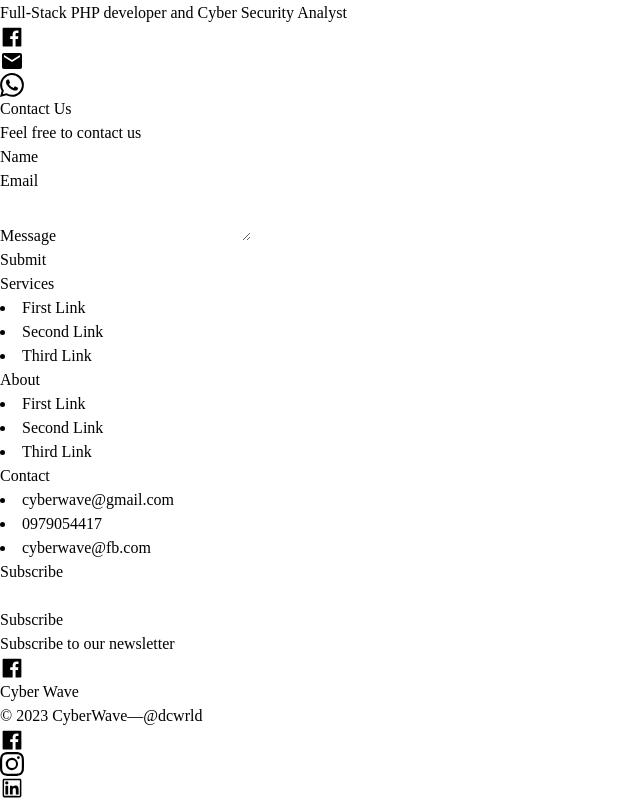
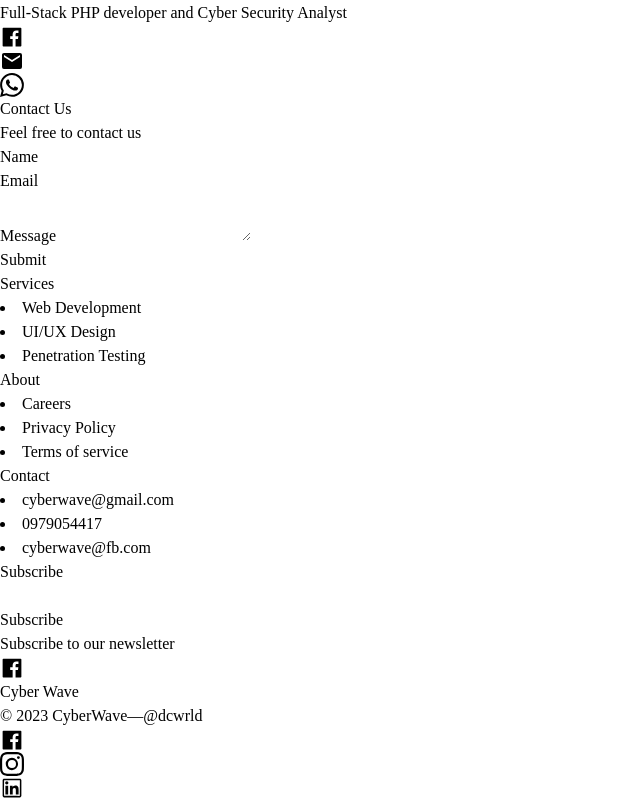
Before and after one commit to DC-21/Cyberverse, a React (Vite) app: page / in a window 1280 px wide. Shown: the part 4875-5675 px from the top of the page, without its empty margins (0-640 px from the left). Built offline with nearby package versions, Linux system fonts and the light colour scheme; no server answers.

Commit message:
first commit

```diff
--- a/src/components/Footer.jsx
+++ b/src/components/Footer.jsx
@@ -3,7 +3,7 @@ import React from "react";
 const Footer = () => {
   return (
     <div className="text-gray-600 body-font bg-[#381495]">
-      <div className="container px-5 py-24 mx-auto">
+      <div className="container px-5 py-20 mx-auto">
         <div className="flex flex-wrap md:text-left text-center order-first">
           <div className="lg:w-1/4 md:w-1/2 w-full px-4">
             <h2 className="text-l text-white tracking-widest mb-3">
@@ -11,13 +11,13 @@ const Footer = () => {
             </h2>
             <nav className="list-none mb-10">
               <li>
-                <a className="text-gray-300 hover:text-gray-200">First Link</a>
+                <a className="text-gray-300 hover:text-gray-200">Web Development</a>
               </li>
               <li>
-                <a className="text-gray-300 hover:text-gray-200">Second Link</a>
+                <a className="text-gray-300 hover:text-gray-200">UI/UX Design</a>
               </li>
               <li>
-                <a className="text-gray-300 hover:text-gray-200">Third Link</a>
+                <a className="text-gray-300 hover:text-gray-200">Penetration Testing</a>
               </li>
             </nav>
           </div>
@@ -27,13 +27,13 @@ const Footer = () => {
             </h2>
             <nav className="list-none mb-10">
               <li>
-                <a className="text-gray-300 hover:text-gray-200">First Link</a>
+                <a className="text-gray-300 hover:text-gray-200">Careers</a>
               </li>
               <li>
-                <a className="text-gray-300 hover:text-gray-200">Second Link</a>
+                <a className="text-gray-300 hover:text-gray-200">Privacy Policy</a>
               </li>
               <li>
-                <a className="text-gray-300 hover:text-gray-200">Third Link</a>
+                <a className="text-gray-300 hover:text-gray-200">Terms of service</a>
               </li>
             </nav>
           </div>
```
